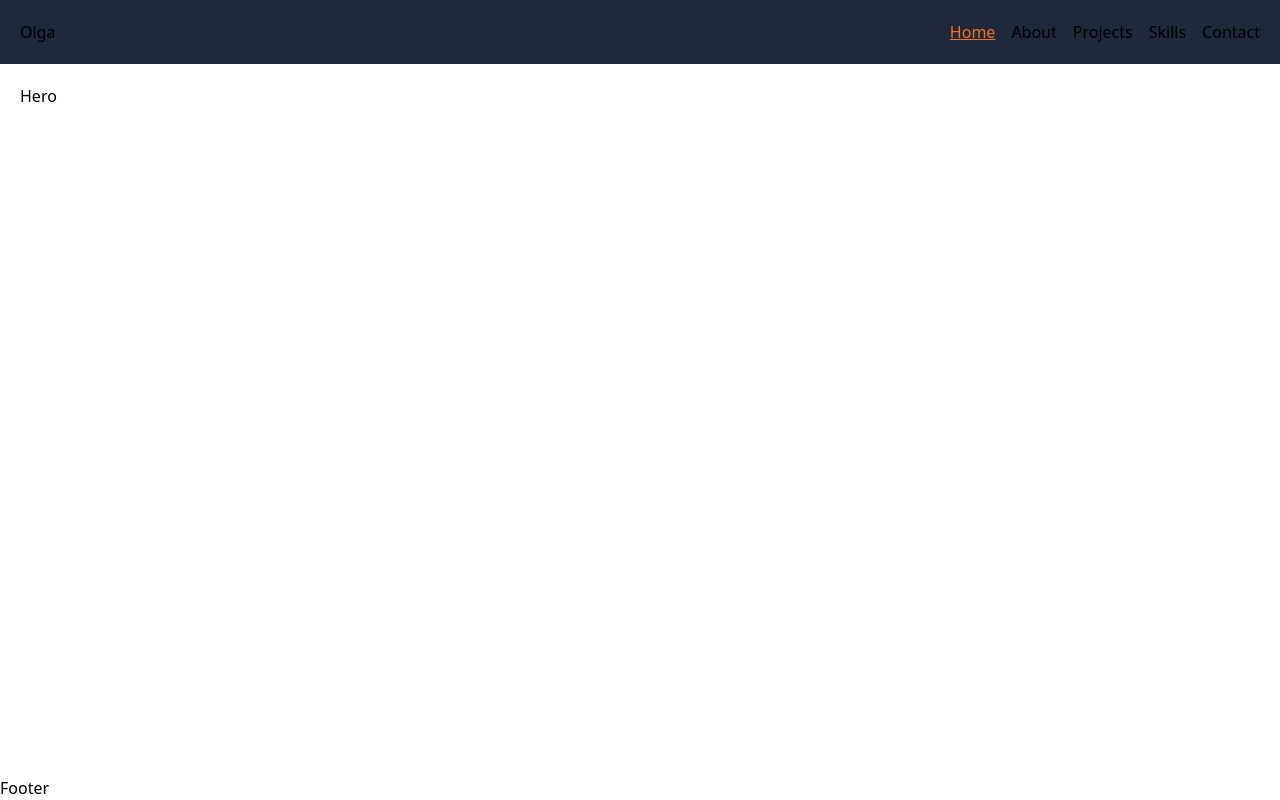
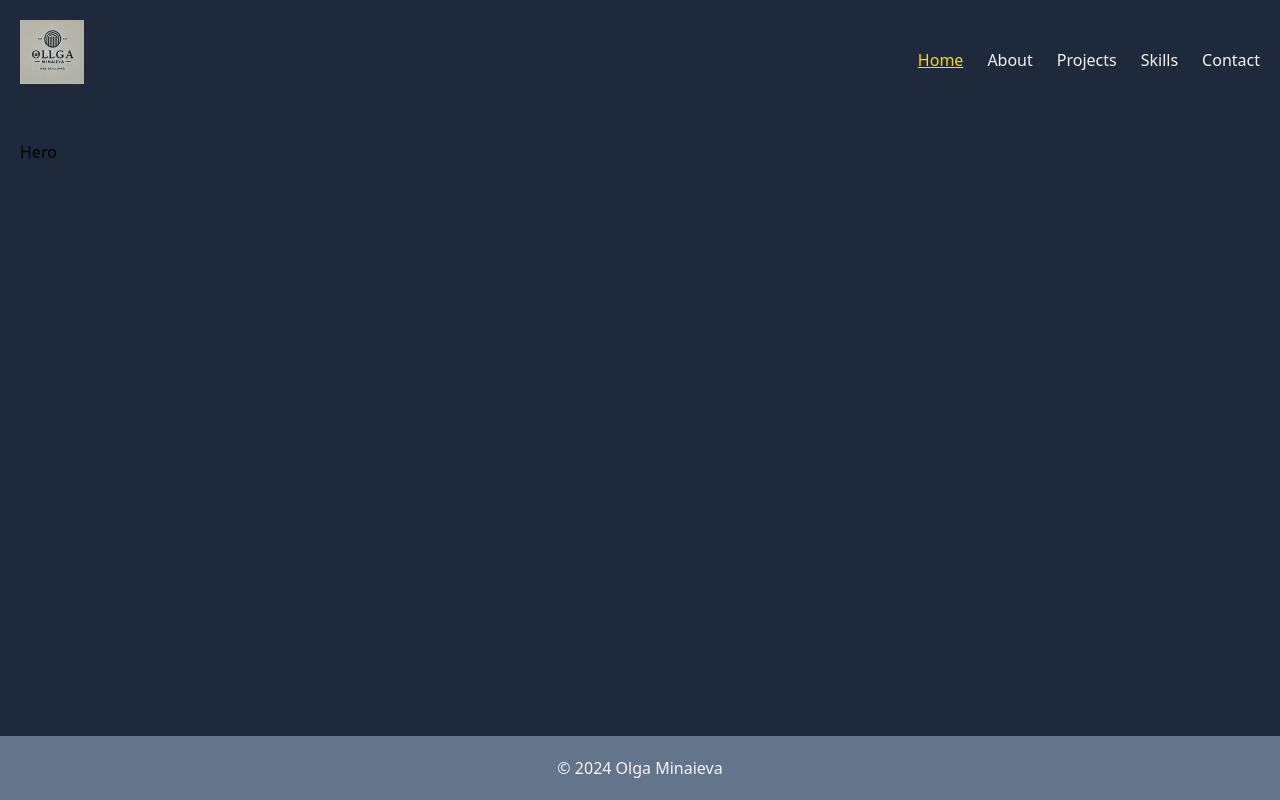
Before and after one commit to OlgaMinaievaWebDev/personal-website-new, a React (Vite) app: page / in a window 1280 px wide. Built offline with nearby package versions, Linux system fonts and the light colour scheme.

Commit message:
add Logo to header

```diff
--- a/src/ui/AppLayout.jsx
+++ b/src/ui/AppLayout.jsx
@@ -4,7 +4,7 @@ import Footer from "./Footer";
 
 function AppLayout() {
   return (
-    <div className="min-h-screen flex flex-col">
+    <div className="min-h-screen flex flex-col bg-background">
       <Header />
       <main className="flex-grow p-5">
         <Outlet />
--- a/src/ui/Footer.jsx
+++ b/src/ui/Footer.jsx
@@ -1,5 +1,9 @@
 function Footer() {
-  return <div>Footer</div>;
+  return (
+    <footer className="p-5 bg-accentSecondary text-textPrimary text-center">
+      © {new Date().getFullYear()} Olga Minaieva
+    </footer>
+  );
 }
 
 export default Footer;
--- a/src/ui/Header.jsx
+++ b/src/ui/Header.jsx
@@ -1,16 +1,20 @@
 import { NavLink } from "react-router-dom";
+import Logo from "/public/Olga-Logo.webp";
 
 function Header() {
   return (
-    <header className="flex justify-between items-center p-5 bg-background">
-      <h1>
-        <NavLink to="/">Olga</NavLink>
+    <header className="flex justify-between items-center p-5 bg-background text-textPrimary">
+      <h1 className="text-2xl font-bold mb-2 hover:text-highlight">
+        <NavLink to="/">
+          <img src={Logo} alt="" className="h-16 mb-2" />
+        </NavLink>
       </h1>
-      <nav className="flex space-x-4">
+
+      <nav className="flex space-x-6">
         <NavLink
           to="/"
           className={({ isActive }) =>
-            isActive ? "text-orange-500 underline" : "hover:underline"
+            isActive ? "text-highlight underline" : "hover:text-accent"
           }
         >
           Home
@@ -18,7 +22,7 @@ function Header() {
         <NavLink
           to="/about"
           className={({ isActive }) =>
-            isActive ? "text-orange-500 underline" : "hover:underline"
+            isActive ? "text-highlight underline" : "hover:text-accent"
           }
         >
           About
@@ -26,7 +30,7 @@ function Header() {
         <NavLink
           to="/projects"
           className={({ isActive }) =>
-            isActive ? "text-orange-500 underline" : "hover:underline"
+            isActive ? "text-highlight underline" : "hover:text-accent"
           }
         >
           Projects
@@ -34,7 +38,7 @@ function Header() {
         <NavLink
           to="/skills"
           className={({ isActive }) =>
-            isActive ? "text-orange-500 underline" : "hover:underline"
+            isActive ? "text-highlight underline" : "hover:text-accent"
           }
         >
           Skills
@@ -42,7 +46,7 @@ function Header() {
         <NavLink
           to="/contact"
           className={({ isActive }) =>
-            isActive ? "text-orange-500 underline" : "hover:underline"
+            isActive ? "text-highlight underline" : "hover:text-accent"
           }
         >
           Contact
```
Also changed, not shown: public/Olga-Logo.webp (added).
